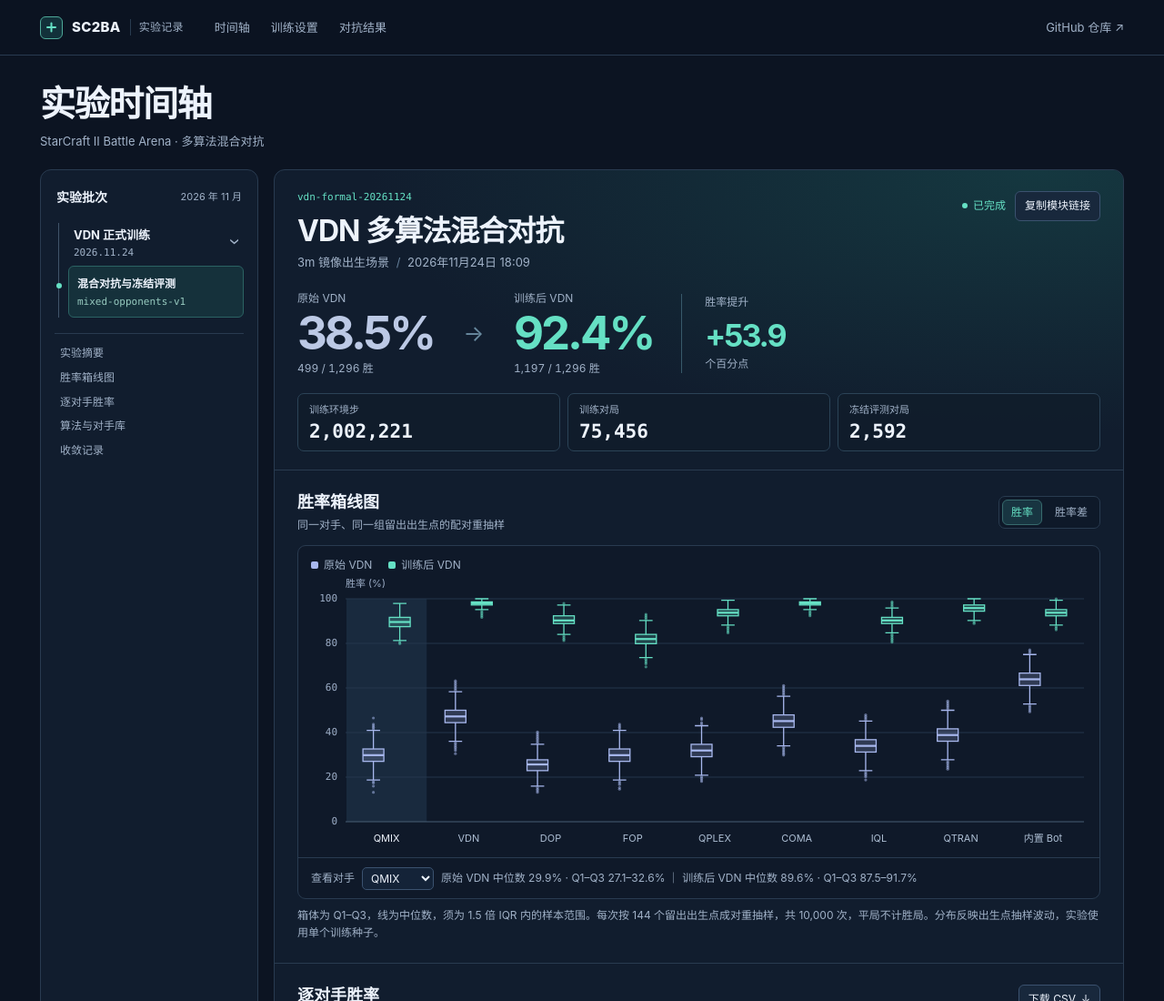
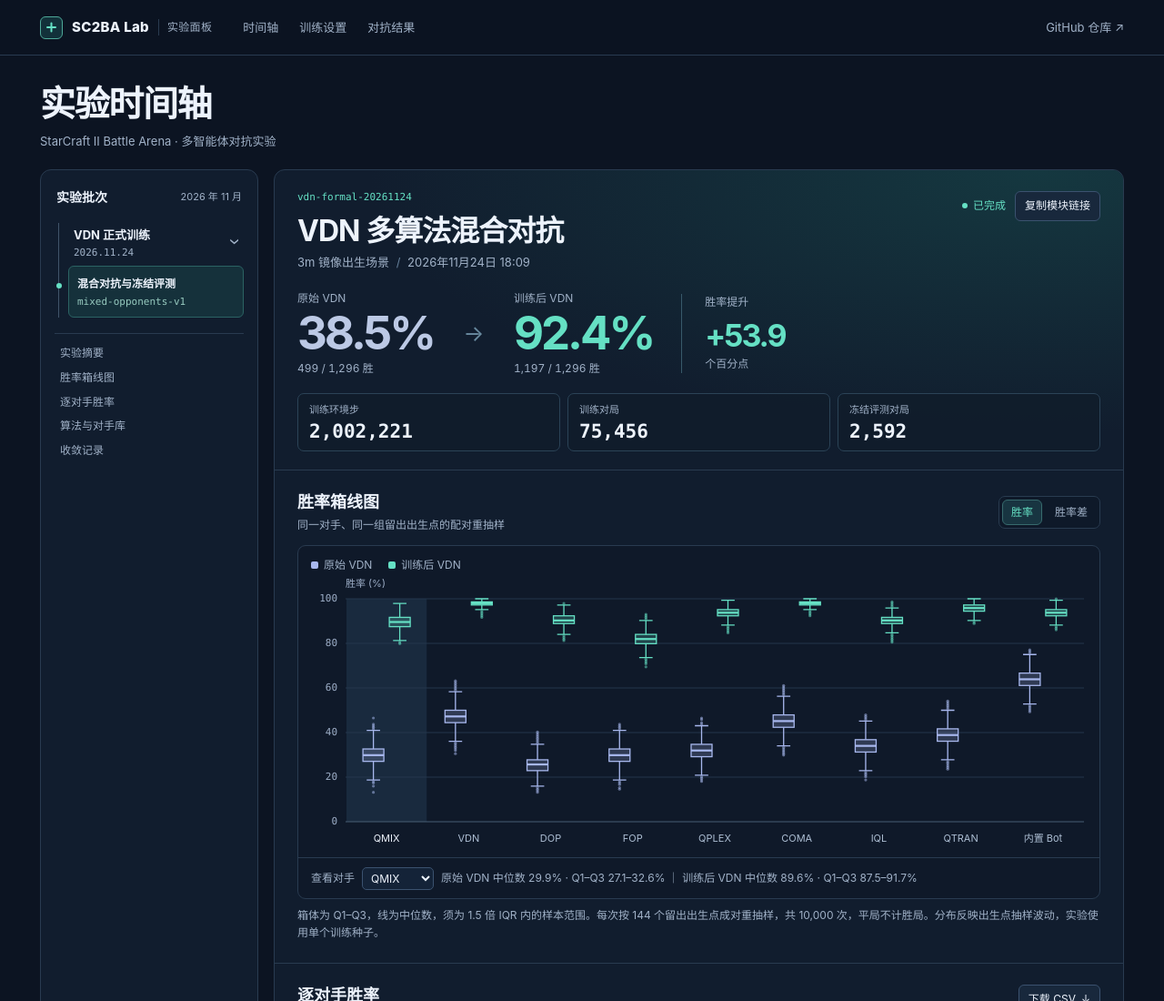
Before and after one commit to dooliu/SC2BA, a plain HTML site: page docs/index.html in a window 1280 px wide. Shown: the top 1100 px of the page at 91% size. Drawn offline with Linux system fonts and the light colour scheme.

Commit message:
Use SC2BA Lab as the project name

```diff
--- a/docs/index.html
+++ b/docs/index.html
@@ -4,8 +4,8 @@
   <meta charset="utf-8">
   <meta name="viewport" content="width=device-width, initial-scale=1">
   <meta name="theme-color" content="#0c1422">
-  <meta name="description" content="SC2BA 的 VDN 混合对抗正式实验。查看训练协议、收敛记录和冻结胜率。">
-  <title>SC2BA 实验面板 · VDN 混合对抗</title>
+  <meta name="description" content="SC2BA Lab 的多智能体对抗实验面板。按批次查看训练协议、收敛记录和冻结评测。">
+  <title>SC2BA Lab · 实验面板</title>
   <link rel="icon" type="image/png" href="./assets/mark.png">
   <link rel="stylesheet" href="./assets/panel.css">
   <script defer src="./assets/panel.js"></script>
@@ -14,7 +14,7 @@
   <a class="skip-link" href="#release">跳到实验记录</a>
   <header class="masthead">
     <div class="frame masthead-inner">
-      <a class="brand" href="./#timeline" aria-label="SC2BA 实验时间轴"><span class="mark" aria-hidden="true"></span>SC2BA <span class="brand-detail">实验记录</span></a>
+      <a class="brand" href="./#timeline" aria-label="SC2BA Lab 实验时间轴"><span class="mark" aria-hidden="true"></span>SC2BA Lab <span class="brand-detail">实验面板</span></a>
       <nav aria-label="面板导航">
         <a href="#timeline">时间轴</a>
         <a href="#training">训练设置</a>
@@ -27,7 +27,7 @@
   <main id="timeline" class="frame">
     <header class="page-heading">
       <h1>实验时间轴</h1>
-      <p>StarCraft II Battle Arena · 多算法混合对抗</p>
+      <p>StarCraft II Battle Arena · 多智能体对抗实验</p>
     </header>
     <div id="load-error" class="card error" role="alert" hidden></div>
     <div class="workspace">
```
Also changed, not shown: 1 other file.
